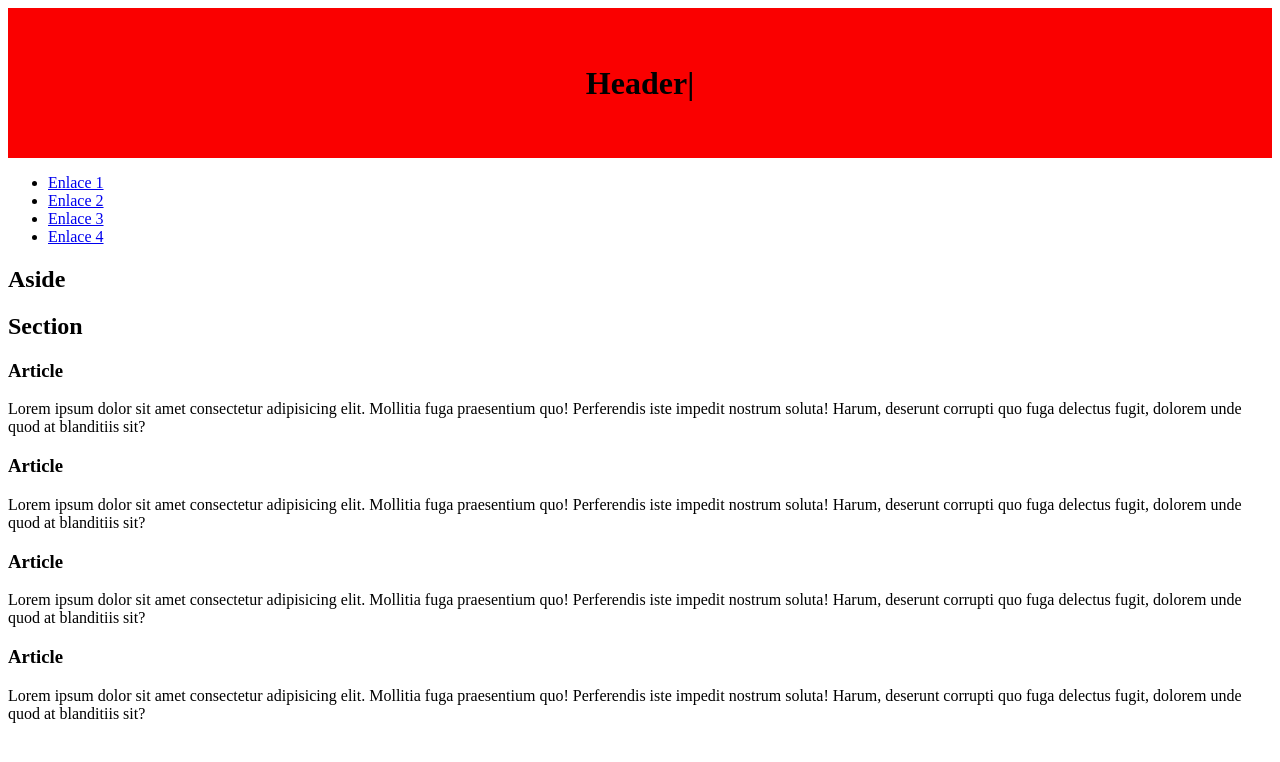
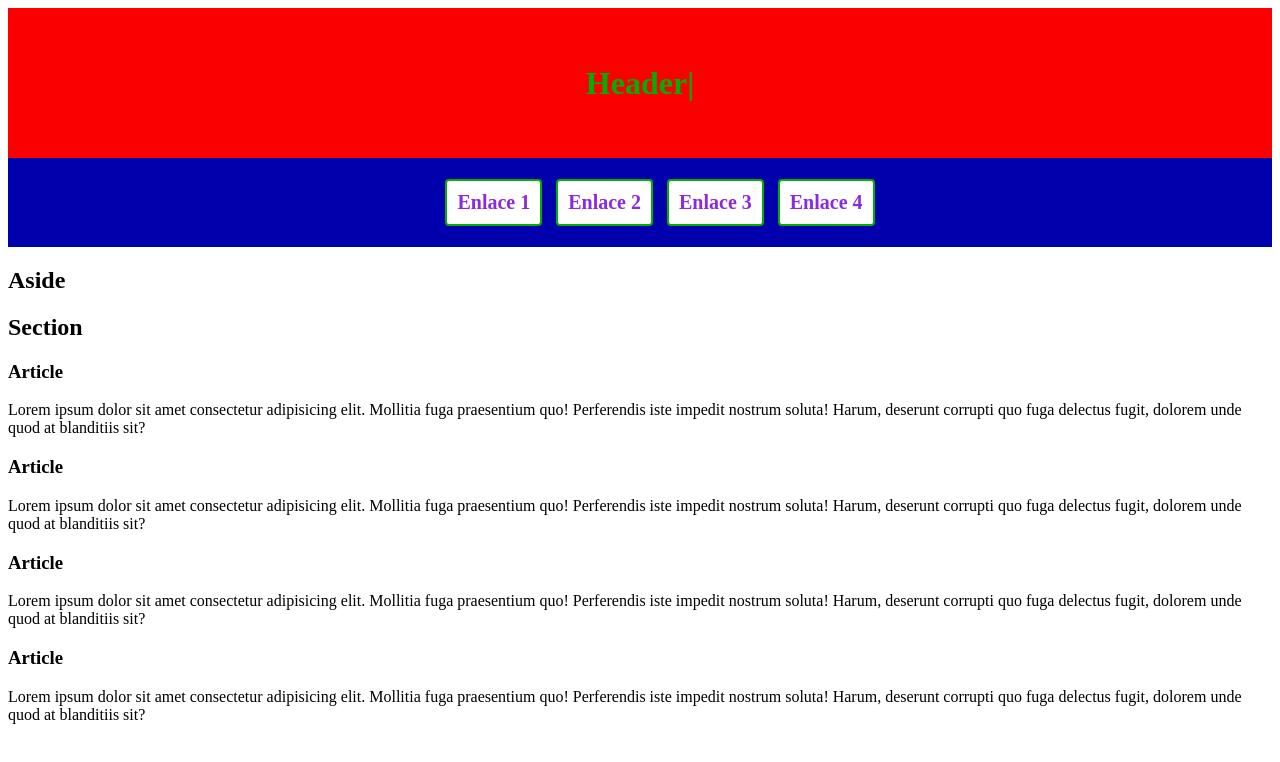
Before and after one commit to fanorflores/sitio3.0, a plain HTML site: page index.html in a window 1280 px wide. Drawn offline with Linux system fonts and the light colour scheme.

Commit message:
Menu listo

```diff
--- a/css/estilos.css
+++ b/css/estilos.css
@@ -1 +1,5 @@
 header{height: 150px; background-color: #fa0000; display: flex; align-items: center; justify-content: center;}
+header h1 { color: #00af00;}
+nav{ display: flex; align-items: center; justify-content: center; background-color: #0000ac;}
+nav ul li{ display: inline-flex; list-style: none; margin: 5px; padding: 10px; background-color: white; border:#00af00 solid 2px; border-radius: 4px; -webkit-border-radius: 4px; -moz-border-radius: 4px; -ms-border-radius: 4px; -o-border-radius: 4px; }
+nav ul li a { text-decoration: none; color: blueviolet; font-weight: 800; font-size: 20px;}
```
